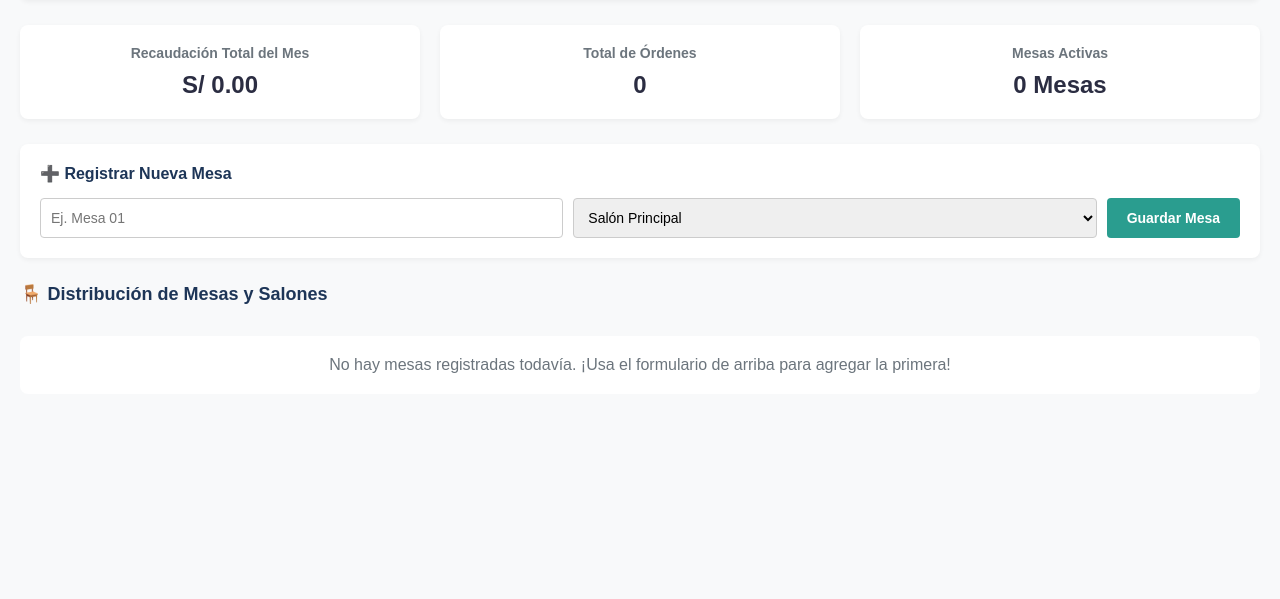
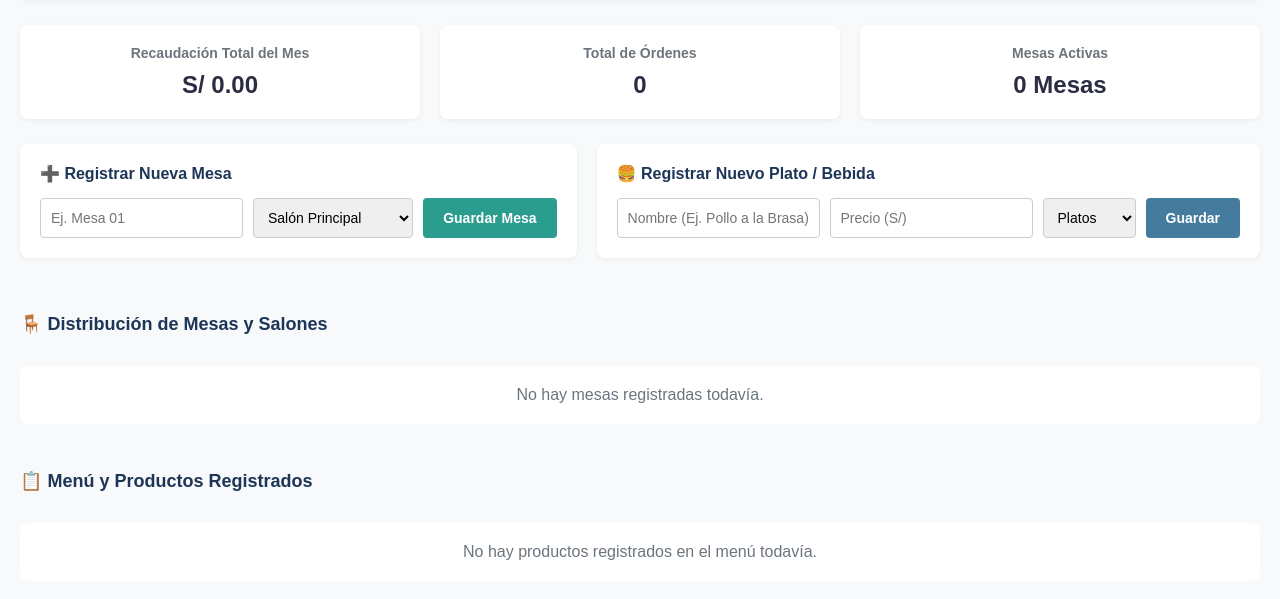
Before and after one commit to Iza-bel06/aventura, a Flask app: page / in a window 1280 px wide. Shown: the part 76-675 px from the top of the page. Run offline with Flask 3, Linux system fonts and the light colour scheme; a user stored in the database is signed in.

Commit message:
Refactor HTML structure and update styles

```diff
--- a/templates/index.html
+++ b/templates/index.html
@@ -15,7 +15,7 @@
         .card h3 { margin: 0 0 10px 0; color: #6c757d; font-size: 14px; }
         .card .number { font-size: 24px; font-weight: bold; color: #2b2d42; }
 
-        .section-title { font-size: 18px; font-weight: bold; margin-bottom: 15px; color: #1d3557; }
+        .section-title { font-size: 18px; font-weight: bold; margin-bottom: 15px; color: #1d3557; margin-top: 30px; }
 
         .form-container { background: white; padding: 20px; border-radius: 8px; margin-bottom: 25px; box-shadow: 0 2px 5px rgba(0,0,0,0.05); }
         .form-container h3 { margin-top: 0; color: #1d3557; font-size: 16px; margin-bottom: 15px; }
@@ -23,12 +23,18 @@
         .form-row input, .form-row select { padding: 10px; border: 1px solid #ccc; border-radius: 4px; flex: 1; font-size: 14px; }
         .form-row button { background: #2a9d8f; color: white; border: none; padding: 10px 20px; border-radius: 4px; cursor: pointer; font-weight: bold; font-size: 14px; }
         .form-row button:hover { background: #21867a; }
+        .btn-producto { background: #457b9d !important; }
+        .btn-producto:hover { background: #1d3557 !important; }
 
-        .mesas-grid { display: grid; grid-template-columns: repeat(auto-fill, minmax(160px, 1fr)); gap: 15px; margin-bottom: 30px; }
-        .mesa-card { background: white; border: 2px solid #2a9d8f; border-radius: 8px; padding: 15px; text-align: center; transition: 0.2s; }
-        .mesa-card h4 { margin: 0 0 5px 0; color: #2a9d8f; font-size: 16px; }
-        .mesa-card p { margin: 5px 0; font-size: 13px; color: #6c757d; }
-        .mesa-card span { font-size: 12px; background: #e9f5f3; padding: 3px 8px; border-radius: 4px; color: #2a9d8f; font-weight: bold; }
+        .grid-container { display: grid; grid-template-columns: repeat(auto-fill, minmax(160px, 1fr)); gap: 15px; margin-bottom: 30px; }
+        .item-card { background: white; border: 2px solid #2a9d8f; border-radius: 8px; padding: 15px; text-align: center; transition: 0.2s; }
+        .item-card h4 { margin: 0 0 5px 0; color: #2a9d8f; font-size: 16px; }
+        .item-card p { margin: 5px 0; font-size: 13px; color: #6c757d; }
+        .item-card span { font-size: 12px; background: #e9f5f3; padding: 3px 8px; border-radius: 4px; color: #2a9d8f; font-weight: bold; }
+
+        .product-card { border-color: #457b9d; }
+        .product-card h4 { color: #457b9d; }
+        .product-card span { background: #edf2f7; color: #457b9d; }
     </style>
 </head>
 <body>
@@ -58,6 +64,7 @@
         </div>
     </div>
 
+    <div style="display: grid; grid-template-columns: 1fr 1fr; gap: 20px;">
         <!-- Formulario para Registrar Nueva Mesa -->
         <div class="form-container">
             <h3>➕ Registrar Nueva Mesa</h3>
@@ -72,19 +79,51 @@
             </form>
         </div>
 
+        <!-- Formulario para Registrar Nuevo Producto -->
+        <div class="form-container">
+            <h3>🍔 Registrar Nuevo Plato / Bebida</h3>
+            <form action="/agregar-producto" method="POST" class="form-row">
+                <input type="text" name="nombre" placeholder="Nombre (Ej. Pollo a la Brasa)" required>
+                <input type="number" step="0.01" name="precio" placeholder="Precio (S/)" required>
+                <select name="categoria">
+                    <option value="Platos">Platos</option>
+                    <option value="Bebidas">Bebidas</option>
+                    <option value="Postres">Postres</option>
+                </select>
+                <button type="submit" class="btn-producto">Guardar</button>
+            </form>
+        </div>
+    </div>
+
     <!-- Gestión de Mesas (Salón) -->
     <div class="section-title">🪑 Distribución de Mesas y Salones</div>
-    <div class="mesas-grid">
+    <div class="grid-container">
         {% if mesas %}
             {% for mesa in mesas %}
-            <div class="mesa-card">
+            <div class="item-card">
                 <h4>{{ mesa.numero }}</h4>
                 <p>Zona: <strong>{{ mesa.salon }}</strong></p>
                 <span>Estado: {{ mesa.estado }}</span>
             </div>
             {% endfor %}
         {% else %}
-            <p style="grid-column: 1 / -1; color: #6c757d; background: white; padding: 20px; border-radius: 8px; text-align: center;">No hay mesas registradas todavía. ¡Usa el formulario de arriba para agregar la primera!</p>
+            <p style="grid-column: 1 / -1; color: #6c757d; background: white; padding: 20px; border-radius: 8px; text-align: center;">No hay mesas registradas todavía.</p>
+        {% endif %}
+    </div>
+
+    <!-- Catálogo de Productos Registrados -->
+    <div class="section-title">📋 Menú y Productos Registrados</div>
+    <div class="grid-container">
+        {% if productos %}
+            {% for prod in productos %}
+            <div class="item-card product-card">
+                <h4>{{ prod.nombre }}</h4>
+                <p>Precio: <strong>S/ {{ "%.2f"|format(prod.precio) }}</strong></p>
+                <span>Categoría: {{ prod.categoria }}</span>
+            </div>
+            {% endfor %}
+        {% else %}
+            <p style="grid-column: 1 / -1; color: #6c757d; background: white; padding: 20px; border-radius: 8px; text-align: center;">No hay productos registrados en el menú todavía.</p>
         {% endif %}
     </div>
 
```
Lines whose indentation alone changed are shown as unchanged.
